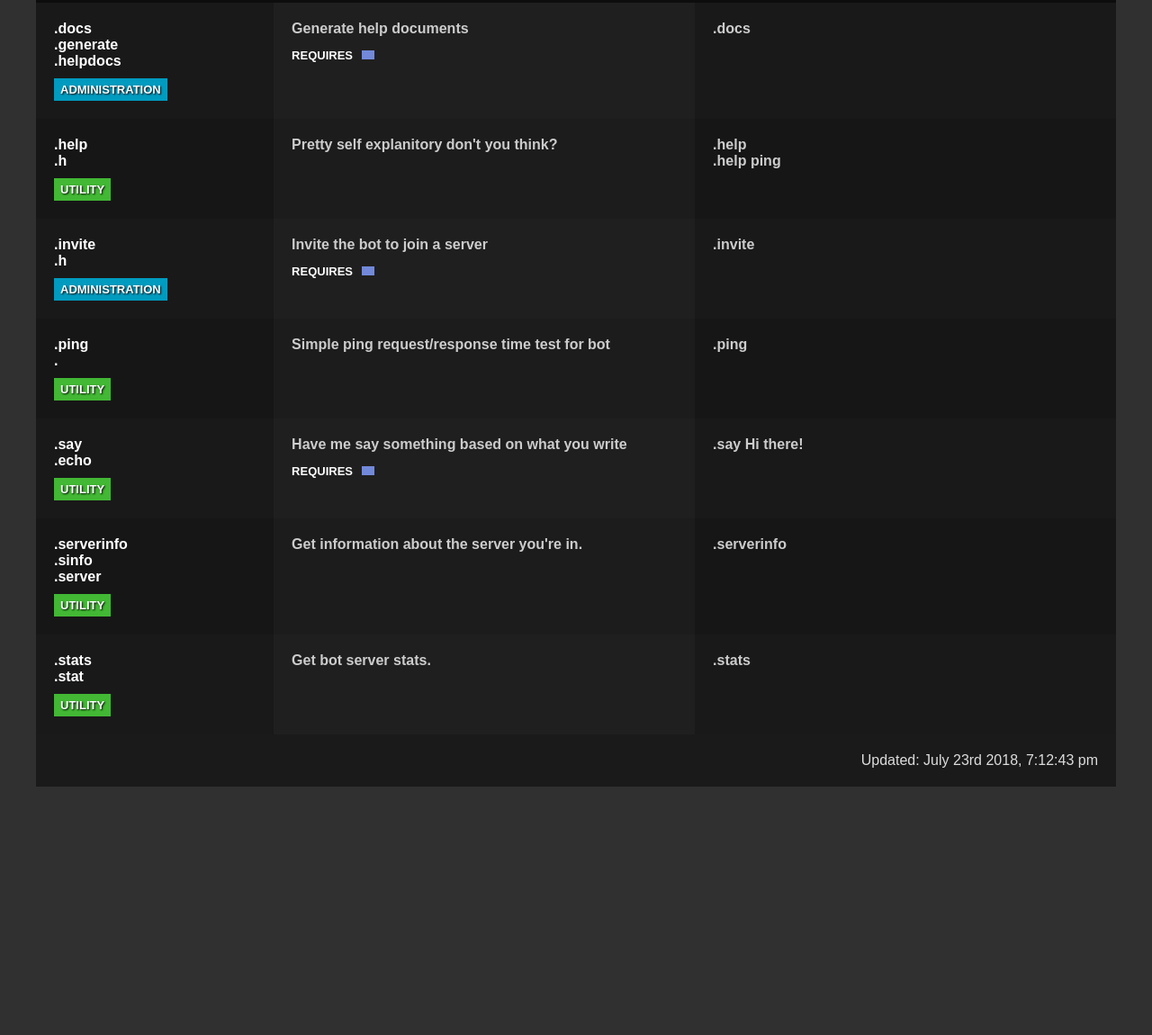
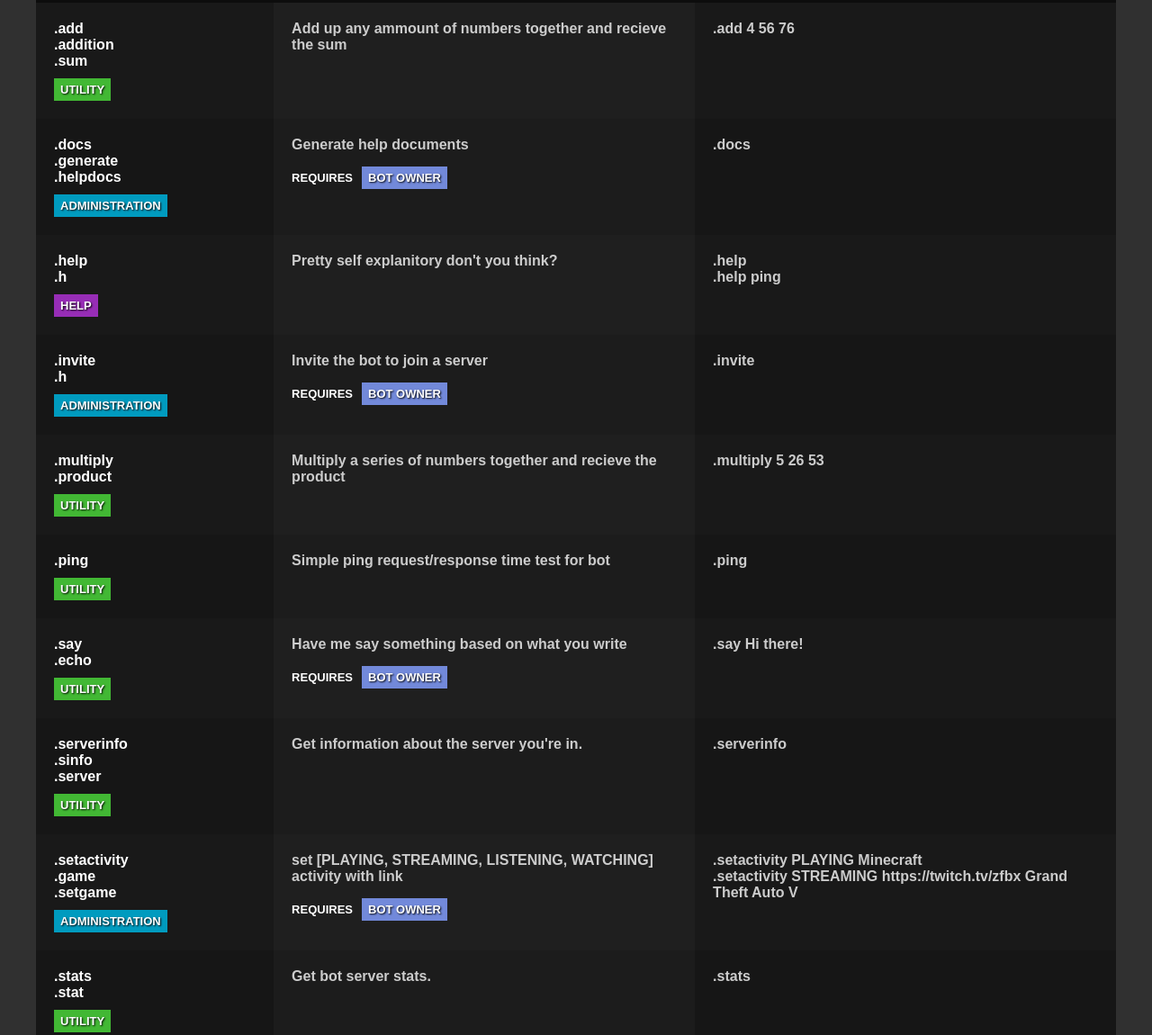
Before and after one commit to zfbx/Yuno-v3, a website: page docs/index.html in a window 1280 px wide. Shown: the part 525-1675 px from the top of the page at 90% size. Before the commit the page ends 1439 px from the top, so only its background shows below. Drawn offline with nearby package versions, Linux system fonts and the light colour scheme.

Commit message:
Fixed docs generation errors

```diff
--- a/commands/invite.js
+++ b/commands/invite.js
@@ -4,12 +4,12 @@ exports.run = (client, message, args) => {
 
 exports.info = {
     name: 'invite',
-    aliases: ['h'],
+    aliases: [],
     usage: ["invite"],
     module: "Administration",
     serverOnly: false,
     ownerOnly: true,
-    requires: [''],
+    requires: [],
     botPermissions: ['SEND_MESSAGES'],
     description: "Invite the bot to join a server"
 };
--- a/commands/ping.js
+++ b/commands/ping.js
@@ -6,7 +6,7 @@ exports.run = (client, message, args) => {
 
 exports.info = {
     name: 'ping',
-    aliases: [''],
+    aliases: [],
     usage: ["ping"],
     module: "Utility",
     serverOnly: false,
--- a/commands/say.js
+++ b/commands/say.js
@@ -11,7 +11,7 @@ exports.info = {
     module: "Utility",
     serverOnly: false,
     ownerOnly: true,
-    requires: [''],
+    requires: [],
     botPermissions: ['SEND_MESSAGES'],
     description: "Have me say something based on what you write"
 };
--- a/docs/index.html
+++ b/docs/index.html
@@ -49,18 +49,22 @@
                 <p>Usage</p>
             </div>
 
-            <div class="command" id="1" data-module="administration"><div class="command-name"><span>.docs</span><span>.generate</span><span>.helpdocs</span><span class="module administration">Administration<span></div>
-            <div class="description"><section>Generate help documents</section><section class="description-warning"><span>Requires</span><section class="required-permissions"><span class="permission"></span></section></section></div><div class="usage"><span class="cell-parts"><span class="cell-part">.docs</span></span></div></div><div class="command" id="2" data-module="utility"><div class="command-name"><span>.help</span><span>.h</span><span class="module utility">Utility<span></div>
-            <div class="description"><section>Pretty self explanitory don't you think?</section></div><div class="usage"><span class="cell-parts"><span class="cell-part">.help</span><span class="cell-part">.help ping</span></span></div></div><div class="command" id="3" data-module="administration"><div class="command-name"><span>.invite</span><span>.h</span><span class="module administration">Administration<span></div>
-            <div class="description"><section>Invite the bot to join a server</section><section class="description-warning"><span>Requires</span><section class="required-permissions"><span class="permission"></span></section></section></div><div class="usage"><span class="cell-parts"><span class="cell-part">.invite</span></span></div></div><div class="command" id="4" data-module="utility"><div class="command-name"><span>.ping</span><span>.</span><span class="module utility">Utility<span></div>
-            <div class="description"><section>Simple ping request/response time test for bot</section></div><div class="usage"><span class="cell-parts"><span class="cell-part">.ping</span></span></div></div><div class="command" id="5" data-module="utility"><div class="command-name"><span>.say</span><span>.echo</span><span class="module utility">Utility<span></div>
-            <div class="description"><section>Have me say something based on what you write</section><section class="description-warning"><span>Requires</span><section class="required-permissions"><span class="permission"></span></section></section></div><div class="usage"><span class="cell-parts"><span class="cell-part">.say Hi there!</span></span></div></div><div class="command" id="6" data-module="utility"><div class="command-name"><span>.serverinfo</span><span>.sinfo</span><span>.server</span><span class="module utility">Utility<span></div>
-            <div class="description"><section>Get information about the server you're in.</section></div><div class="usage"><span class="cell-parts"><span class="cell-part">.serverinfo</span></span></div></div><div class="command" id="7" data-module="utility"><div class="command-name"><span>.stats</span><span>.stat</span><span class="module utility">Utility<span></div>
-            <div class="description"><section>Get bot server stats.</section></div><div class="usage"><span class="cell-parts"><span class="cell-part">.stats</span></span></div></div>
+            <div class="command" id="1" data-module="utility"><div class="command-name"><span>.add</span><span>.addition</span><span>.sum</span><span class="module utility">Utility<span></div>
+            <div class="description"><section>Add up any ammount of numbers together and recieve the sum</section></div><div class="usage"><span class="cell-parts"><span class="cell-part">.add 4 56 76</span></span></div></div><div class="command" id="2" data-module="administration"><div class="command-name"><span>.docs</span><span>.generate</span><span>.helpdocs</span><span class="module administration">Administration<span></div>
+            <div class="description"><section>Generate help documents</section><section class="description-warning"><span>Requires</span><section class="required-permissions"><span class="permission">BOT OWNER</span></section></section></div><div class="usage"><span class="cell-parts"><span class="cell-part">.docs</span></span></div></div><div class="command" id="3" data-module="help"><div class="command-name"><span>.help</span><span>.h</span><span class="module help">Help<span></div>
+            <div class="description"><section>Pretty self explanitory don't you think?</section></div><div class="usage"><span class="cell-parts"><span class="cell-part">.help</span><span class="cell-part">.help ping</span></span></div></div><div class="command" id="4" data-module="administration"><div class="command-name"><span>.invite</span><span>.h</span><span class="module administration">Administration<span></div>
+            <div class="description"><section>Invite the bot to join a server</section><section class="description-warning"><span>Requires</span><section class="required-permissions"><span class="permission">BOT OWNER</span></section></section></div><div class="usage"><span class="cell-parts"><span class="cell-part">.invite</span></span></div></div><div class="command" id="5" data-module="utility"><div class="command-name"><span>.multiply</span><span>.product</span><span class="module utility">Utility<span></div>
+            <div class="description"><section>Multiply a series of numbers together and recieve the product</section></div><div class="usage"><span class="cell-parts"><span class="cell-part">.multiply 5 26 53</span></span></div></div><div class="command" id="6" data-module="utility"><div class="command-name"><span>.ping</span><span class="module utility">Utility<span></div>
+            <div class="description"><section>Simple ping request/response time test for bot</section></div><div class="usage"><span class="cell-parts"><span class="cell-part">.ping</span></span></div></div><div class="command" id="7" data-module="utility"><div class="command-name"><span>.say</span><span>.echo</span><span class="module utility">Utility<span></div>
+            <div class="description"><section>Have me say something based on what you write</section><section class="description-warning"><span>Requires</span><section class="required-permissions"><span class="permission">BOT OWNER</span></section></section></div><div class="usage"><span class="cell-parts"><span class="cell-part">.say Hi there!</span></span></div></div><div class="command" id="8" data-module="utility"><div class="command-name"><span>.serverinfo</span><span>.sinfo</span><span>.server</span><span class="module utility">Utility<span></div>
+            <div class="description"><section>Get information about the server you're in.</section></div><div class="usage"><span class="cell-parts"><span class="cell-part">.serverinfo</span></span></div></div><div class="command" id="9" data-module="administration"><div class="command-name"><span>.setactivity</span><span>.game</span><span>.setgame</span><span class="module administration">Administration<span></div>
+            <div class="description"><section>set [PLAYING, STREAMING, LISTENING, WATCHING] activity with link </section><section class="description-warning"><span>Requires</span><section class="required-permissions"><span class="permission">BOT OWNER</span></section></section></div><div class="usage"><span class="cell-parts"><span class="cell-part">.setactivity PLAYING Minecraft</span><span class="cell-part">.setactivity STREAMING https://twitch.tv/zfbx Grand Theft Auto V</span></span></div></div><div class="command" id="10" data-module="utility"><div class="command-name"><span>.stats</span><span>.stat</span><span class="module utility">Utility<span></div>
+            <div class="description"><section>Get bot server stats.</section></div><div class="usage"><span class="cell-parts"><span class="cell-part">.stats</span></span></div></div><div class="command" id="11" data-module="utility"><div class="command-name"><span>.subtract</span><span>.difference</span><span class="module utility">Utility<span></div>
+            <div class="description"><section>Subtract a series of numbers from each other and recieve the difference</section></div><div class="usage"><span class="cell-parts"><span class="cell-part">.subtract 100 26</span></span></div></div>
 
         </div>
         <div class="modules timestamp">
-            Updated: July 23rd 2018, 7:12:43 pm
+            Updated: July 25th 2018, 12:48:23 pm
         </div>
     </div>
 
```
Also changed, not shown: commands/docs.js (+9 -4 lines).
